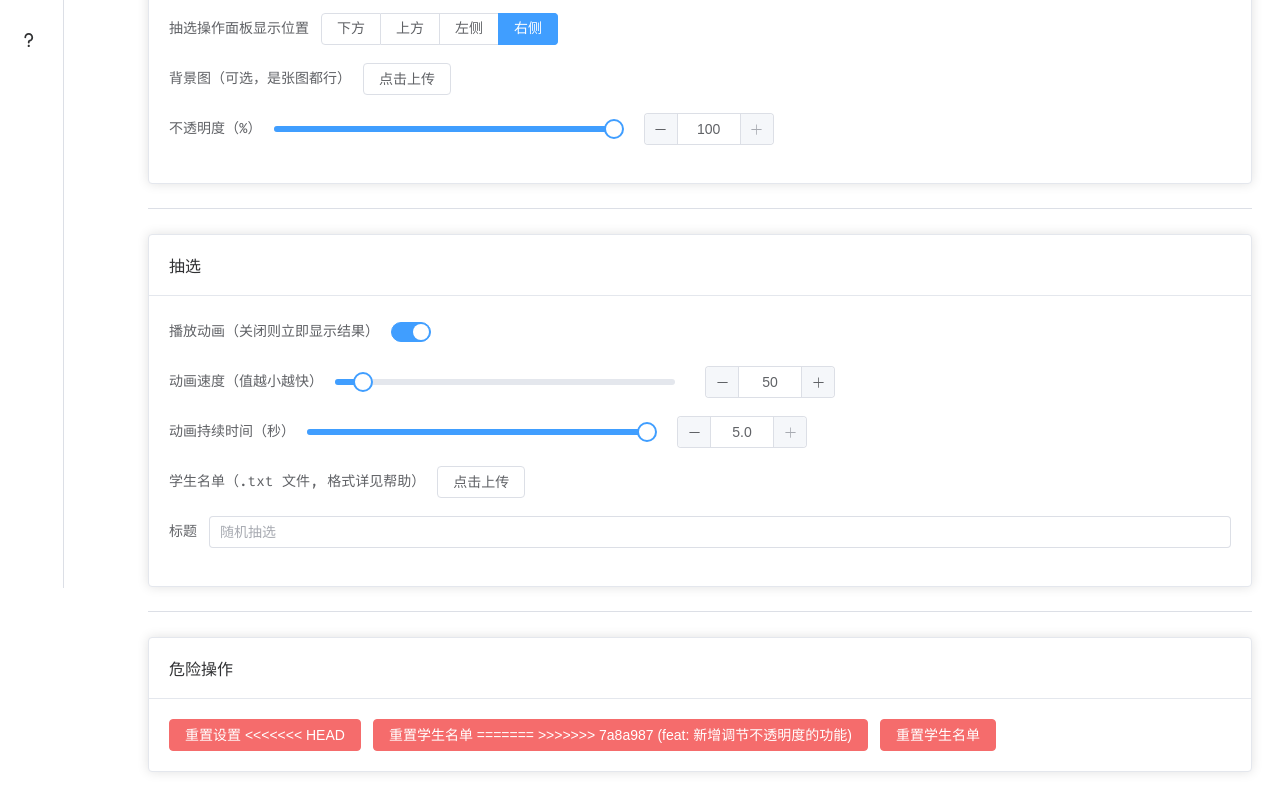
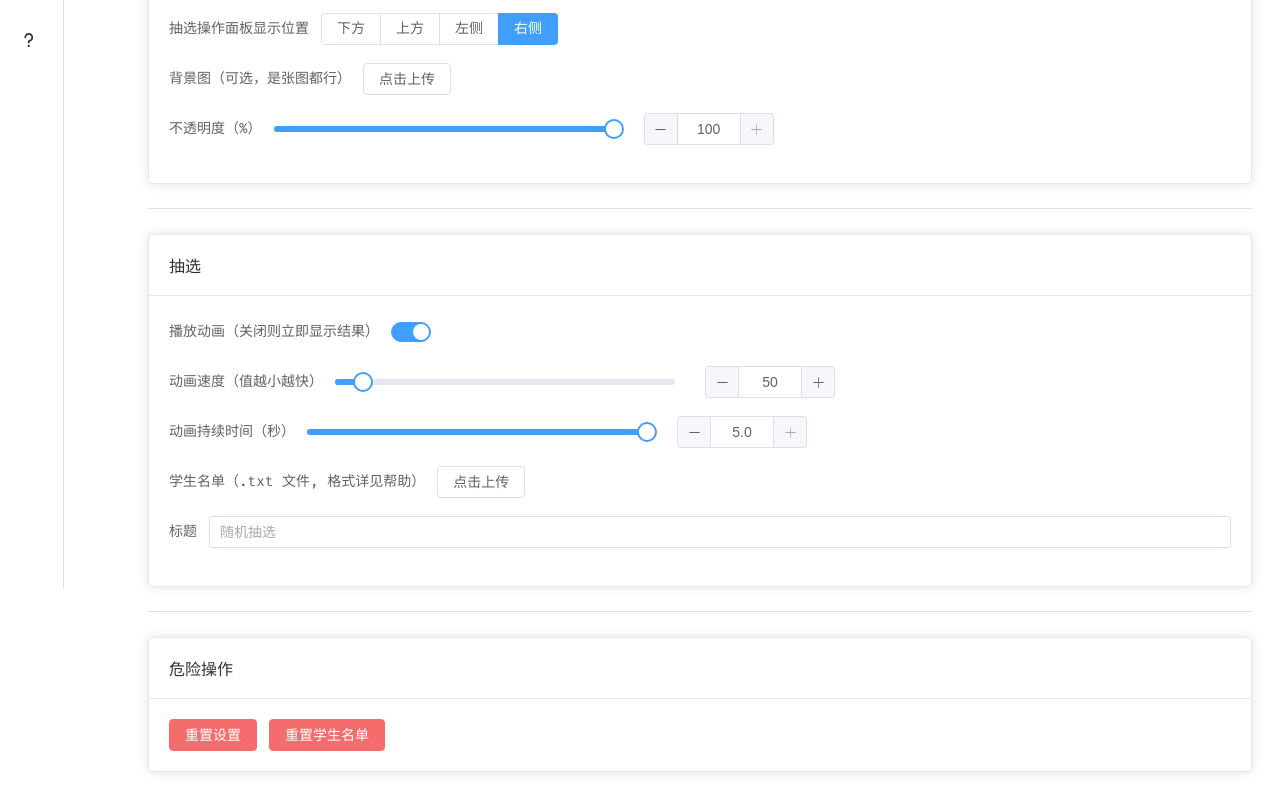
Before and after one commit to docccccccccccc/MyStudentRoller, a Vue app: page /#/settings in a window 1280 px wide. Shown: the part 212-1012 px from the top of the page. Built offline with nearby package versions, Linux system fonts and the light colour scheme; a web font is replaced by a local one.

Commit message:
fix(settings): 删除多余的重置按钮

```diff
--- a/src/views/GlobalSettings.vue
+++ b/src/views/GlobalSettings.vue
@@ -164,12 +164,6 @@ const handleUploadBackgroundImage = () => {
       <template #header>危险操作</template>
       <el-button type="danger" @click="dialogs.resetSettings = true">
         重置设置
-<<<<<<< HEAD
-      </el-button>
-      <el-button type="danger" @click="dialogs.resetStudentList = true">
-        重置学生名单
-=======
->>>>>>> 7a8a987 (feat: 新增调节不透明度的功能)
       </el-button>
       <el-button type="danger" @click="dialogs.resetStudentList = true">
         重置学生名单
```
